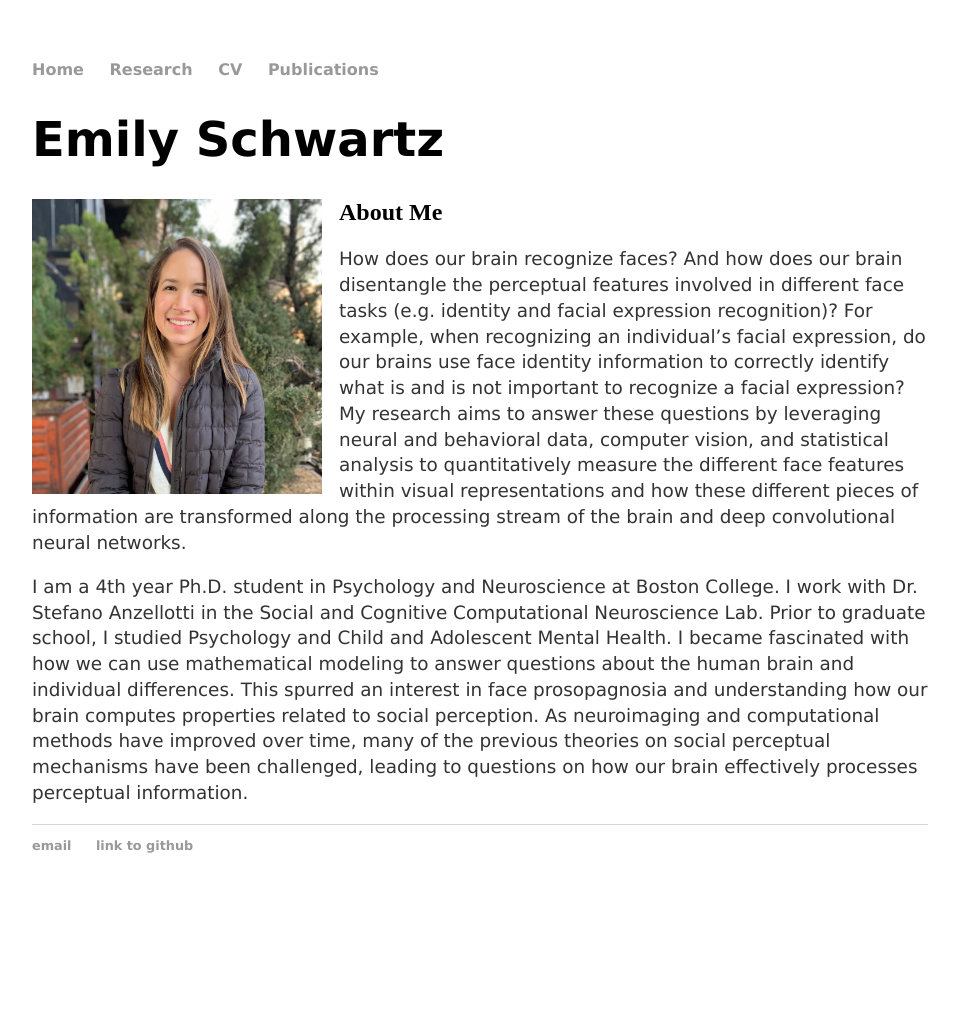
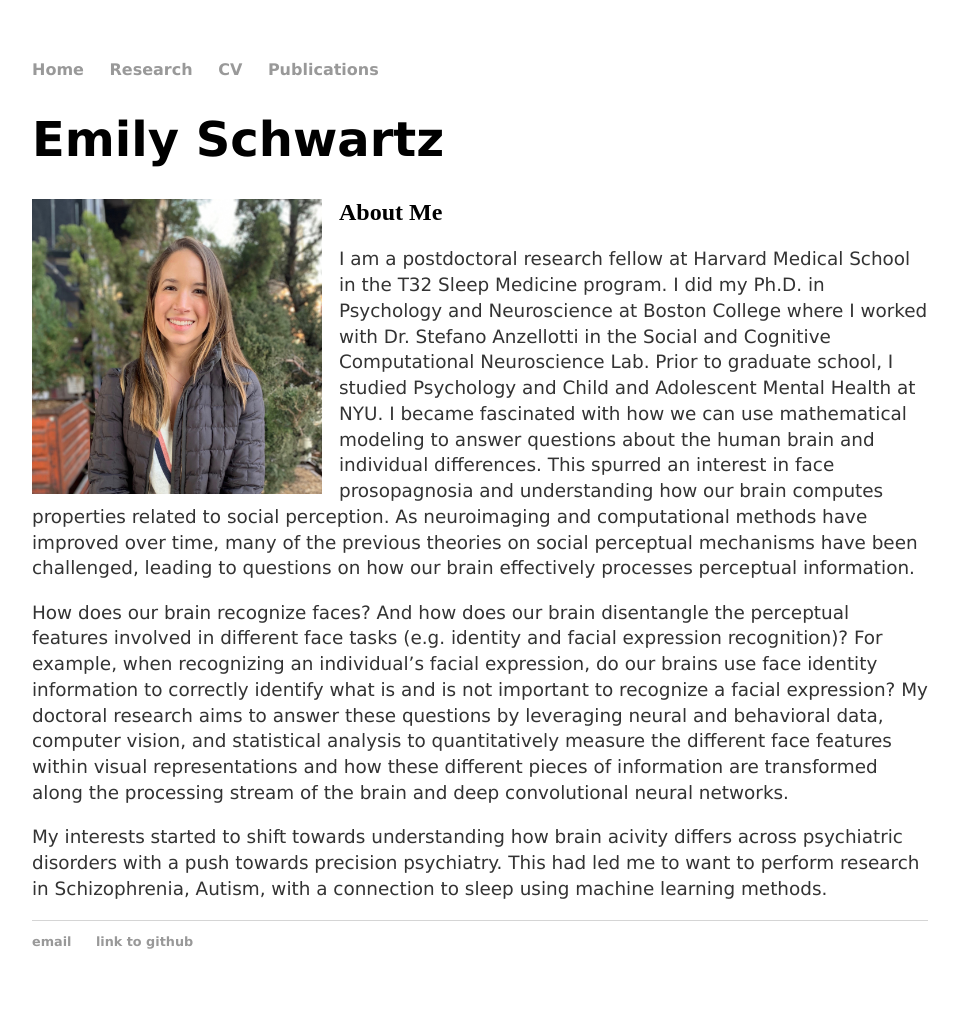
Before and after one commit to els615/els615.github.io, a Jekyll site: the page built from index.html, in a window 1280 px wide. Shown: the whole page, without its empty margins (160-1119 px from the left). Built offline with Jekyll 4.4.1, drawn with Linux system fonts in a browser that asks for light colours; before the commit the page ends 913 px from its top, so only the background shows below that.

Commit message:
Update index.html

```diff
--- a/index.html
+++ b/index.html
@@ -8,16 +8,20 @@ title: Emily Schwartz
         <img src="/picture.JPG", width="290" height="auto", style="float:left; margin-right: 17px;">
       	</div>
 	<h2>About Me</h2>
+
 	<p>
+		I am a postdoctoral research fellow at Harvard Medical School in the T32 Sleep Medicine program. I did my Ph.D. in Psychology and Neuroscience at Boston College where I worked with Dr. Stefano Anzellotti in the Social and Cognitive Computational Neuroscience Lab. Prior to graduate school,
+		I studied Psychology and Child and Adolescent Mental Health at NYU. I became fascinated with how we can use mathematical modeling to answer questions about the human brain and individual differences.
+		This spurred an interest in face prosopagnosia and understanding how our brain computes properties related to social perception. As neuroimaging and computational methods have improved over time,
+		many of the previous theories on social perceptual mechanisms have been challenged, leading to questions on how our brain effectively processes perceptual information.
+</p>
+		<p>
 		How does our brain recognize faces? And how does our brain disentangle the perceptual features involved in different face tasks (e.g. identity and facial expression recognition)?
 		For example, when recognizing an individual’s facial expression, do our brains use face identity information to correctly identify what is and is not important to recognize a facial expression?
-		My research aims to answer these questions by leveraging neural and behavioral data, computer vision, and statistical analysis to quantitatively measure the different face features within visual
+		My doctoral research aims to answer these questions by leveraging neural and behavioral data, computer vision, and statistical analysis to quantitatively measure the different face features within visual
 		representations and how these different pieces of information are transformed along the processing stream of the brain and deep convolutional neural networks.
-	</p>
+		</p>
 	<p>
-		I am a 4th year Ph.D. student in Psychology and Neuroscience at Boston College. I work with Dr. Stefano Anzellotti in the Social and Cognitive Computational Neuroscience Lab. Prior to graduate school,
-		I studied Psychology and Child and Adolescent Mental Health. I became fascinated with how we can use mathematical modeling to answer questions about the human brain and individual differences.
-		This spurred an interest in face prosopagnosia and understanding how our brain computes properties related to social perception. As neuroimaging and computational methods have improved over time,
-		many of the previous theories on social perceptual mechanisms have been challenged, leading to questions on how our brain effectively processes perceptual information.
+		My interests started to shift towards understanding how brain acivity differs across psychiatric disorders with a push towards precision psychiatry. This had led me to want to perform research in Schizophrenia, Autism, with a connection to sleep using machine learning methods.
 	</p>
 </div><!-- /.blurb -->
```
